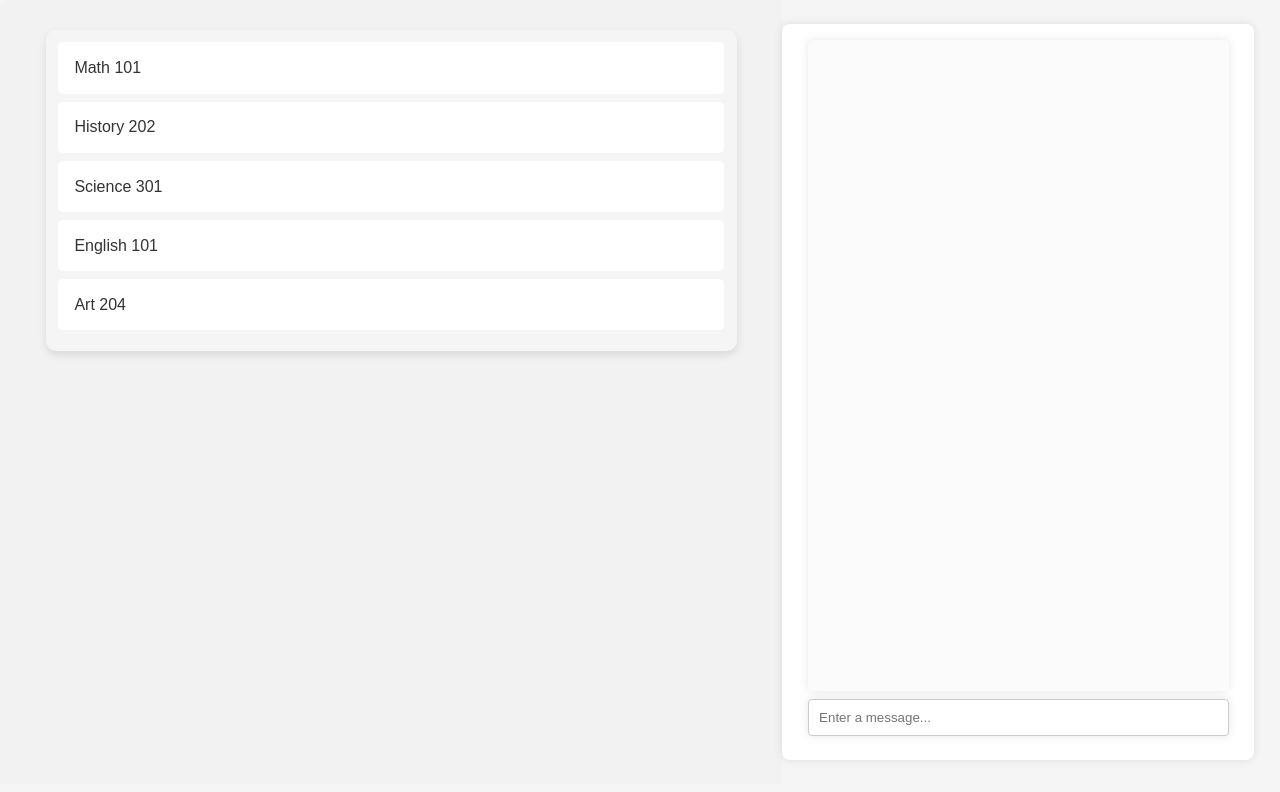
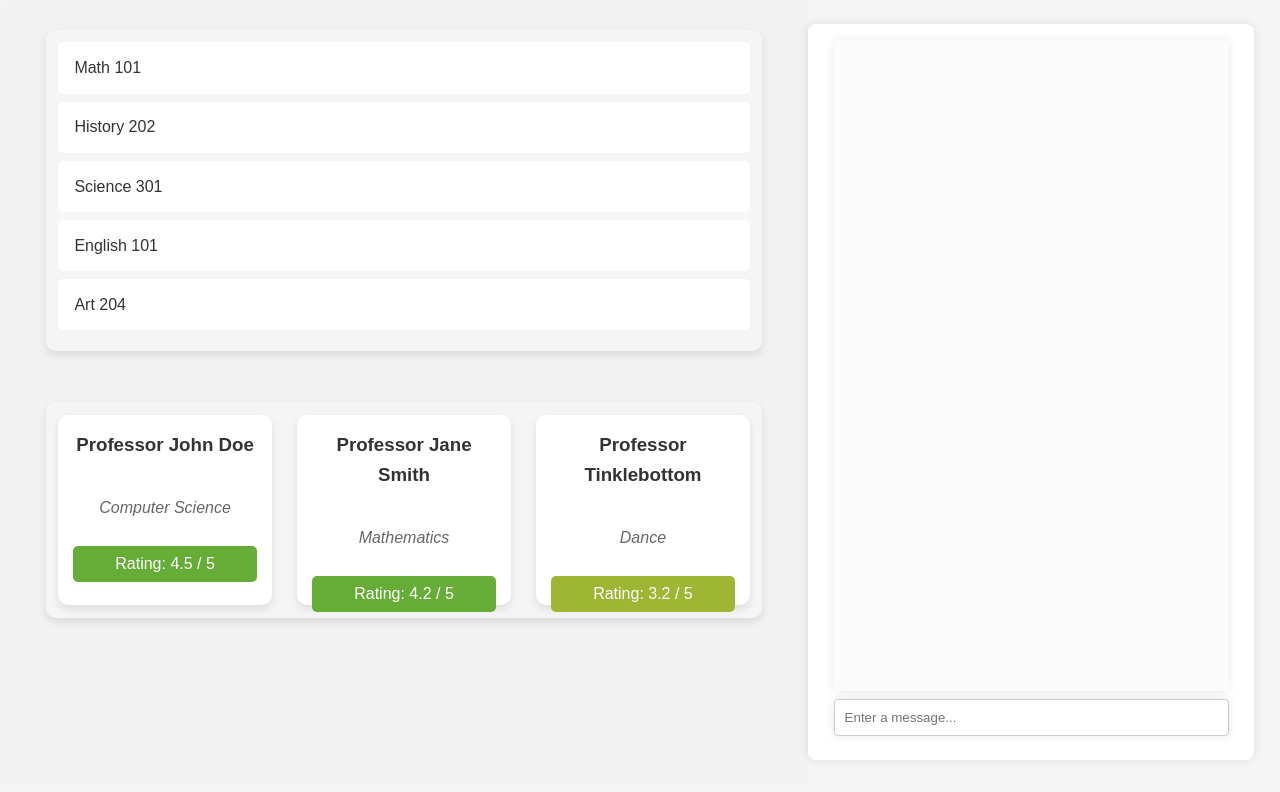
Before and after one commit to Boiler-Schedulings/Boiler-Schedulings-Frontend, a React (Vite) app in the folder Boiler-Schedulings-Frontend/: page /chat in a window 1280 px wide. Shown: the top 792 px of the page. Built offline with nearby package versions, Linux system fonts and the light colour scheme.

Commit message:
Added Professor Ratings card with styling

```diff
--- a/Boiler-Schedulings-Frontend/src/components/Chat/VisualResponse/ProfessorRatings/ProfessorRatings.css
+++ b/Boiler-Schedulings-Frontend/src/components/Chat/VisualResponse/ProfessorRatings/ProfessorRatings.css
@@ -0,0 +1,52 @@
+.professor-ratings-container {
+    position: relative;
+    background-color: #F5F5F5;
+    padding: 1vw;
+    border-radius: 10px;
+    box-shadow: 0 4px 8px rgba(0, 0, 0, 0.1);
+    margin: 2vw;
+    gap: 2vw;
+    display: flex;
+    flex-direction: row;
+    align-items: center;
+}
+
+.professor-ratings {
+    display: flex;
+    flex-wrap: wrap;
+    gap: 20px;
+    padding: 20px;
+}
+
+.rating-card {
+    background-color: #fff;
+    border-radius: 10px;
+    box-shadow: 0 4px 8px rgba(0, 0, 0, 0.1);
+    padding: 15px;
+    text-align: center;
+    width: 15vw; /* Set a fixed width for all cards */
+    height: 20vh; /* Set a fixed height for all cards */
+    display: flex;
+    flex-direction: column;
+    justify-content: space-between;
+}
+
+.professor-name {
+    margin-top: 0;
+    color: #333;
+}
+
+.department {
+    color: #666;
+    font-style: italic;
+}
+
+.rating {
+    background-color: #4CAF50;
+    color: white;
+    padding: 5px;
+    border-radius: 5px;
+    margin-top: 10px;
+    margin-bottom: 10px;
+    display: inline-block;
+}
--- a/Boiler-Schedulings-Frontend/src/components/Chat/VisualResponse/ProfessorRatings/ProfessorRatings.jsx
+++ b/Boiler-Schedulings-Frontend/src/components/Chat/VisualResponse/ProfessorRatings/ProfessorRatings.jsx
@@ -1,11 +1,33 @@
 import React from 'react';
 import './ProfessorRatings.css';
 
-function ProfessorRatings() {
-    // Component logic
+function ProfessorRatings({ ratings }) {
+    function getRatingColor(averageRating) {
+        if (averageRating >= 5) return '#40b442'; // Full Green for rating >= 5
+        if (averageRating >= 4) return '#66ad37'; // Very Light Green for rating >= 4
+        if (averageRating >= 3.5) return '#84be3d'; // Extremely Pale Green for rating >= 3.5
+        if (averageRating >= 3) return '#9eb634'; // Very Pale Yellow for rating >= 3
+        if (averageRating >= 2.8) return '#a49e2f'; // Extremely Pale Yellow for rating >= 2.8
+        if (averageRating >= 2.6) return '#9d8c3d'; // Almost White-Yellow for rating >= 2.6
+        if (averageRating >= 2.5) return '#a6713c'; // Full Yellow for rating >= 2.5
+        if (averageRating >= 2.3) return '#864e2d'; // Lighter Yellow for rating >= 2.3
+        if (averageRating >= 2.1) return '#964125'; // Light Yellow for rating >= 2.1
+        if (averageRating >= 1) return '#9d3930'; // Orange for rating >= 1
+        return '#8a1616'; // Full Red for rating < 1
+    }
+
+
     return (
-        <div className="professor-ratings">
-            {/* Content */}
+        <div className="professor-ratings-container">
+            {ratings.map((rating, index) => (
+                <div key={index} className="rating-card">
+                    <h3 className="professor-name">{rating.name}</h3>
+                    <p className="department">{rating.department}</p>
+                    <p className="rating" style={{ backgroundColor: getRatingColor(rating.averageRating) }}>
+                        Rating: {rating.averageRating} / 5
+                    </p>
+                </div>
+            ))}
         </div>
     );
 }
--- a/Boiler-Schedulings-Frontend/src/components/Chat/VisualResponse/VisualResponse.jsx
+++ b/Boiler-Schedulings-Frontend/src/components/Chat/VisualResponse/VisualResponse.jsx
@@ -28,11 +28,31 @@ function VisualResponse() {
             description: 'Contemporary Art Forms',
         },
     ];
+
+    const professorRatingsData = [
+        {
+            name: 'Professor John Doe',
+            department: 'Computer Science',
+            averageRating: 4.5,
+        },
+        {
+            name: 'Professor Jane Smith',
+            department: 'Mathematics',
+            averageRating: 4.2,
+        },
+        {
+            name: 'Professor Tinklebottom',
+            department: 'Dance',
+            averageRating: 3.2,
+        },
+        // Add more professor ratings as needed
+    ];
+
     return (
         <div className="visual-response-container">
             <ClassRecommendation classes={classesData} />
             <SelectorQuestion />
-            <ProfessorRatings />
+            <ProfessorRatings ratings={professorRatingsData}/>
             <ScheduleView />
             {/* Add more components as needed */}
         </div>
```
